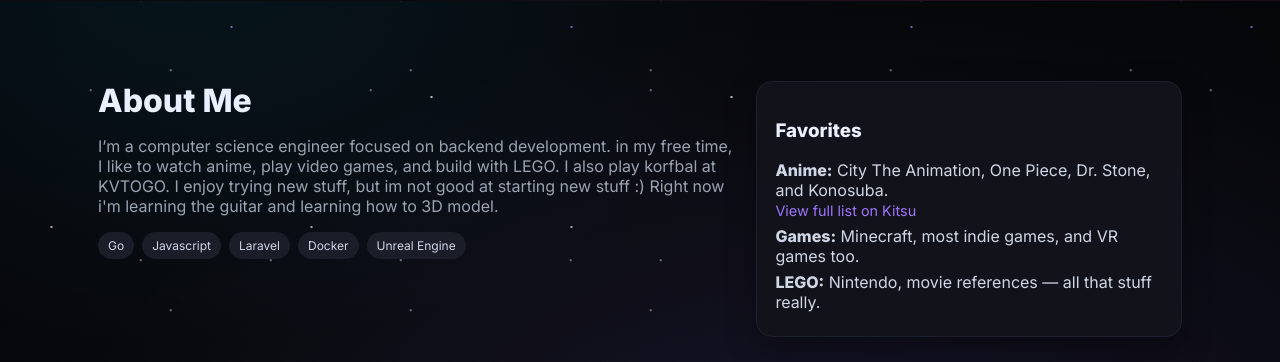
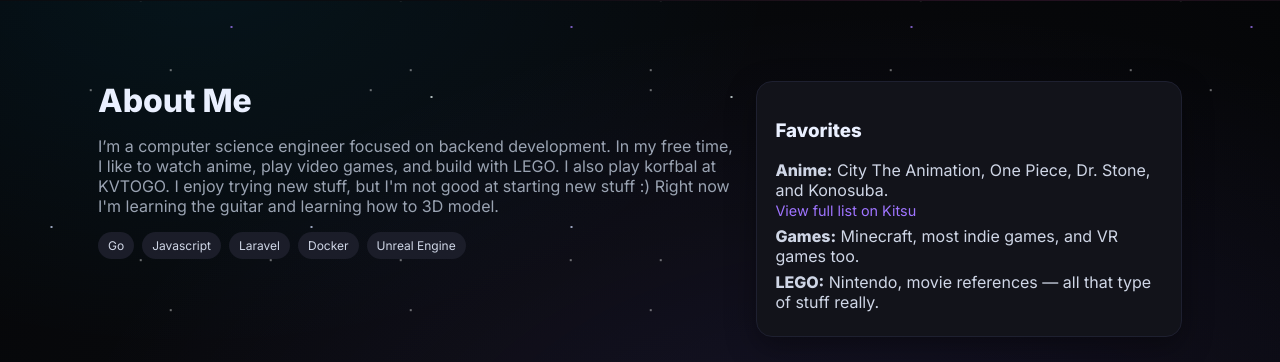
Before and after one commit to Jochem-D/jochem-d.github.io, a plain HTML site: page index.html in a window 1280 px wide. Shown: the part 860-1222 px from the top of the page. Drawn offline with Linux system fonts and the light colour scheme.

Commit message:
minor spelling mistake

```diff
--- a/index.html
+++ b/index.html
@@ -87,10 +87,10 @@
         <div>
           <h2>About Me</h2>
           <p class="muted">
-            I’m a computer science engineer focused on backend development. in
+            I’m a computer science engineer focused on backend development. In
             my free time, I like to watch anime, play video games, and build
             with LEGO. I also play korfbal at KVTOGO. I enjoy trying new
-            stuff, but im not good at starting new stuff :) Right now i'm
+            stuff, but I'm not good at starting new stuff :) Right now I'm
             learning the guitar and learning how to 3D model.
           </p>
           <div class="tags">
@@ -111,7 +111,7 @@
               <a href="https://kitsu.app/users/Jokemu" target="_blank" rel="noreferrer" class="fav-link">View full list on Kitsu</a>
             </li>
             <li><strong>Games:</strong> Minecraft, most indie games, and VR games too.</li>
-            <li><strong>LEGO:</strong> Nintendo, movie references — all that stuff really.</li>
+            <li><strong>LEGO:</strong> Nintendo, movie references — all that type of stuff really.</li>
           </ul>
         </div>
       </div>
```
